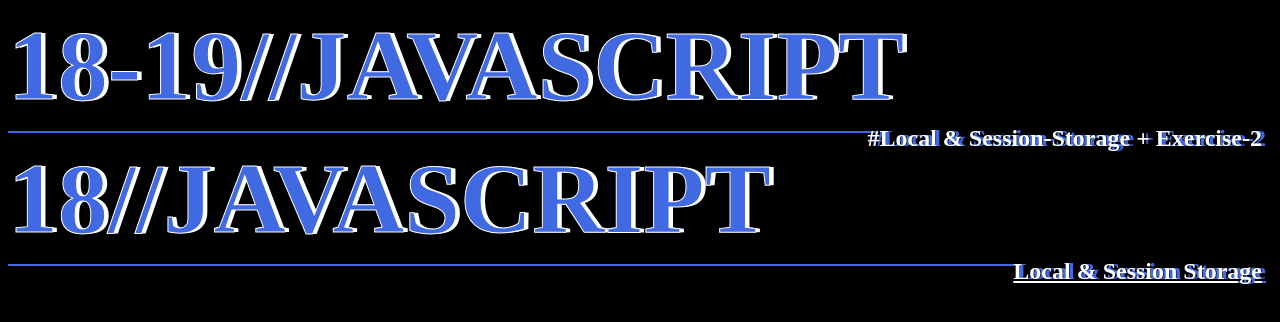
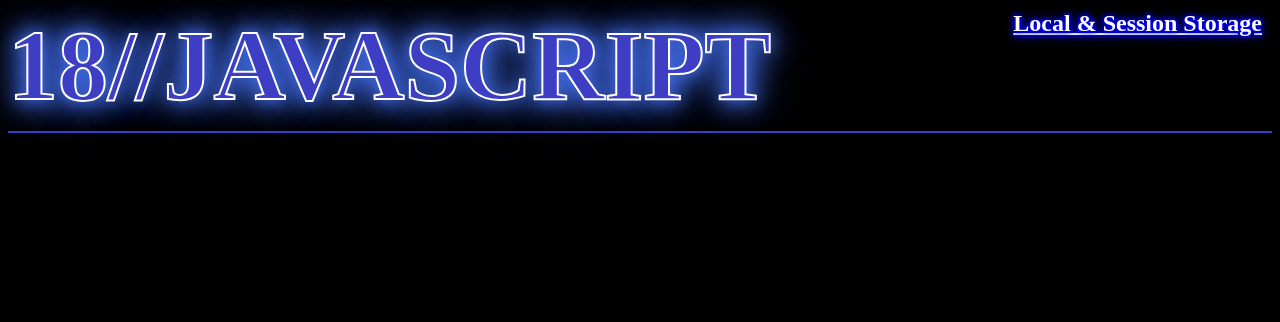
Before and after one commit to HITESH-235/JavaScript, a plain HTML site: page index7.html in a window 1280 px wide. Drawn offline with Linux system fonts and the light colour scheme.

Commit message:
Update index7.html

```diff
--- a/index7.html
+++ b/index7.html
@@ -13,29 +13,29 @@
                     }
 
                     #h1 {
-                              color: royalblue;
-                              -webkit-text-stroke: 1px white;
-                              text-shadow: 4px 0px white;
+                              color: rgb(62, 62, 196);
+                              -webkit-text-stroke: 2px white;
+                              text-shadow:
+                                        0 0 15px royalblue, 0 0 30px royalblue,
+                                        0 0 30px royalblue, 0 0 50px royalblue;
                     }
 
                     hr {
-                              background: royalblue;
-                              border: 1px solid royalblue;
+                              background: rgb(62, 62, 196);
+                              border: 1px solid rgb(62, 62, 196);
 
                     }
 
                     h2 {
-                              text-shadow: 4px 0px royalblue;
+                              text-shadow:
+                                        0 0 3px blue, 0 0 5px blue,
+                                        0 0 6px blue, 0 0 12px blue;
                     }
           </style>
 </head>
 
 <body>
-          <div id="container">
-                    <h1 id="h1">18-19//JAVASCRIPT</h1>
-                    <h2 id="about">#Local & Session-Storage + Exercise-2</h2>
-                    <hr>
-          </div>
+          <div id="container"></div>
 </body>
 <script src="JS/18.Local&Session.js"></script>
 <!-- <script src="JS/19.exercise2.js"></script> -->
```
